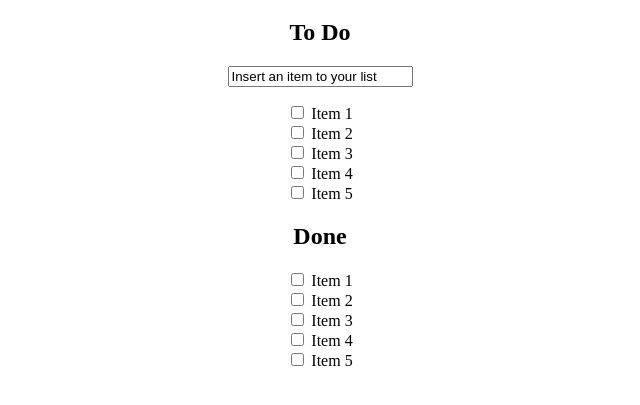
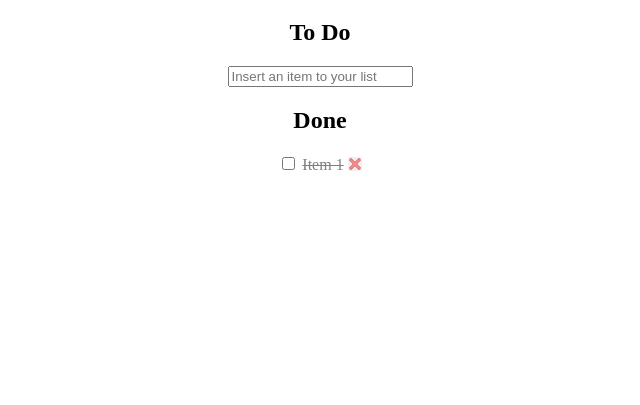
Before and after one commit to RCarvalhoDan/plain-todo-list, a plain HTML site: page index.html in a window 1280 px wide. Shown: the part 61-466 px from the top of the page, without its empty margins (320-960 px from the left). Drawn offline with Linux system fonts and the light colour scheme.

Commit message:
Implement dynamic HTML list items, insert delete button icon, minor changes to styles, implement enter key action on input, implement dynamic item creation script

```diff
--- a/index.html
+++ b/index.html
@@ -3,7 +3,7 @@
   <head>
     <meta charset="UTF-8" />
     <meta name="viewport" content="width=device-width, initial-scale=1.0" />
-    <link rel="stylesheet" type="text/css" href="styles.css" />
+    <link rel="stylesheet" type="text/css" href="./src/styles.css" />
     <title>To-Do List</title>
   </head>
 
@@ -16,59 +16,23 @@
           <input
             type="text"
             id="add-item"
-            value="Insert an item to your list"
+            placeholder="Insert an item to your list"
           />
         </div>
-        <ul id="todo-items">
-          <li>
-            <input type="checkbox" name="item" id="item1" />
-            Item 1
-          </li>
-          <li>
-            <input type="checkbox" name="item" id="item2" />
-            Item 2
-          </li>
-          <li>
-            <input type="checkbox" name="item" id="item3" />
-            Item 3
-          </li>
-          <li>
-            <input type="checkbox" name="item" id="item4" />
-            Item 4
-          </li>
-          <li>
-            <input type="checkbox" name="item" id="item5" />
-            Item 5
-          </li>
-        </ul>
+        <ul id="todo-items"></ul>
       </div>
       <div>
         <h2>Done</h2>
         <ul id="done-items">
-          <li>
+          <li class="done-item">
             <input type="checkbox" name="item" id="item1" />
-            Item 1
-          </li>
-          <li>
-            <input type="checkbox" name="item" id="item2" />
-            Item 2
-          </li>
-          <li>
-            <input type="checkbox" name="item" id="item3" />
-            Item 3
-          </li>
-          <li>
-            <input type="checkbox" name="item" id="item4" />
-            Item 4
-          </li>
-          <li>
-            <input type="checkbox" name="item" id="item5" />
-            Item 5
+            <span><s>Item 1</s></span>
+            <button class="delete-button"></button>
           </li>
         </ul>
       </div>
     </div>
 
-    <script type="text/javascript" src="main.js"></script>
+    <script type="text/javascript" src="./src/main.js"></script>
   </body>
 </html>
--- a/main.js
+++ /dev/null
@@ -1,5 +0,0 @@
-const todoItems = [];
-const doneItems = [];
-
-const createItem = () => {};
-const deleteItem = () => {};
--- /dev/null
+++ b/src/main.js
@@ -0,0 +1,45 @@
+const todoItems = [];
+const doneItems = [];
+
+// Create dynamic HTML elements
+const li = document.createElement("li");
+const input = document.createElement("input");
+const span = document.createElement("span");
+const button = document.createElement("button");
+
+// Get static HTML elements
+const keyInput = document.getElementById("add-item");
+const ulTodoItems = document.getElementById("todo-items");
+const ulDoneItems = document.getElementById("done-items");
+
+keyInput.addEventListener("keypress", (event) => {
+  const keyValue = event.keyCode;
+
+  if (keyValue === 13) {
+    todoItems.push(keyInput.value);
+    createItem();
+  }
+});
+
+const createItem = () => {
+  // Add li item to ul
+  ulTodoItems.append(li);
+
+  // The next lines append the elements to li and set their attributes
+  // Input
+  li.append(input);
+  const itemIdNumber = todoItems.length;
+  input.setAttribute("type", "checkbox");
+  input.setAttribute("name", "item");
+  input.setAttribute("id", itemIdNumber);
+
+  // Span
+  li.append(span);
+  span.innerHTML = todoItems[todoItems.length - 1];
+
+  // Button
+  li.append(button);
+  button.setAttribute("class", "delete-button");
+};
+
+const deleteItem = () => {};
--- a/styles.css
+++ b/src/styles.css
@@ -30,3 +30,20 @@ ul {
 li {
   display: block;
 }
+
+.delete-button {
+  height: 14px;
+  width: 14px;
+  border: none;
+  background-position: center;
+  background-image: url(../assets/icons8-delete.svg);
+  cursor: pointer;
+}
+
+.delete-button:focus {
+  outline: none;
+}
+
+.done-item {
+  color: gray;
+}
```
Also changed, not shown: assets/icons8-delete.svg (added).
